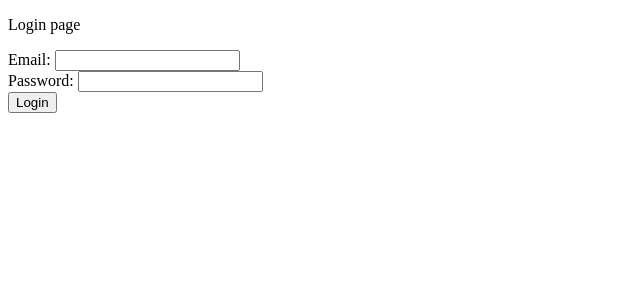
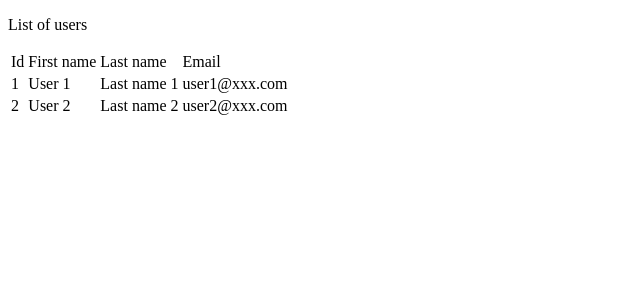
Before and after one commit to up1/workshop-frontend-with-javascript, an Angular app in the folder angular-demo/hello-app/: page / in a window 1280 px wide. Shown: the top 300 px of the page, without its empty margins (0-640 px from the left). Built offline with nearby package versions, Linux system fonts and the light colour scheme.

Commit message:
Add html of list of user

```diff
--- a/angular-demo/hello-app/src/app/app.component.html
+++ b/angular-demo/hello-app/src/app/app.component.html
@@ -1,3 +1,7 @@
-<div *ngIf="!isLoggedIn" >
+<div *ngIf="!isLoggedIn else listUser" >
   <app-login></app-login>
 </div>
+
+<ng-template #listUser>
+ <app-user></app-user>
+</ng-template>
--- a/angular-demo/hello-app/src/app/app.component.ts
+++ b/angular-demo/hello-app/src/app/app.component.ts
@@ -6,5 +6,5 @@ import { Component } from '@angular/core';
   styleUrls: ['./app.component.css']
 })
 export class AppComponent {
-  isLoggedIn = false;
+  isLoggedIn = true;
 }
--- /dev/null
+++ b/angular-demo/hello-app/src/app/models/user.ts
@@ -0,0 +1,6 @@
+export interface User {
+  id : number;
+  firstName: string;
+  lastName: string;
+  email: string;
+}
--- a/angular-demo/hello-app/src/app/user/user.component.html
+++ b/angular-demo/hello-app/src/app/user/user.component.html
@@ -1 +1,16 @@
-<p>user works!</p>
+<p>List of users</p>
+
+<table>
+<tbody>
+  <td>Id</td>
+  <td>First name</td>
+  <td>Last name</td>
+  <td>Email</td>
+</tbody>
+<tr *ngFor="let user of users">
+  <td>{{user.id}}</td>
+  <td>{{user.firstName}}</td>
+  <td>{{user.lastName}}</td>
+  <td>{{user.email}}</td>
+</tr>
+</table>
--- a/angular-demo/hello-app/src/app/user/user.component.ts
+++ b/angular-demo/hello-app/src/app/user/user.component.ts
@@ -1,4 +1,5 @@
 import { Component, OnInit } from '@angular/core';
+import { User } from '../models/user';
 
 @Component({
   selector: 'app-user',
@@ -6,10 +7,14 @@ import { Component, OnInit } from '@angular/core';
   styleUrls: ['./user.component.css']
 })
 export class UserComponent implements OnInit {
-
-  constructor() { }
+  users: User[] = [];
 
   ngOnInit(): void {
+    const fakeUsers = [
+      {id: 1, firstName: "User 1", lastName: "Last name 1", email: "user1@xxx.com"},
+      {id: 2, firstName: "User 2", lastName: "Last name 2", email: "user2@xxx.com"},
+    ];
+    this.users = fakeUsers;
   }
 
 }
```
Also changed, not shown: 1 other file (tests, documents, lock files or other folders).
